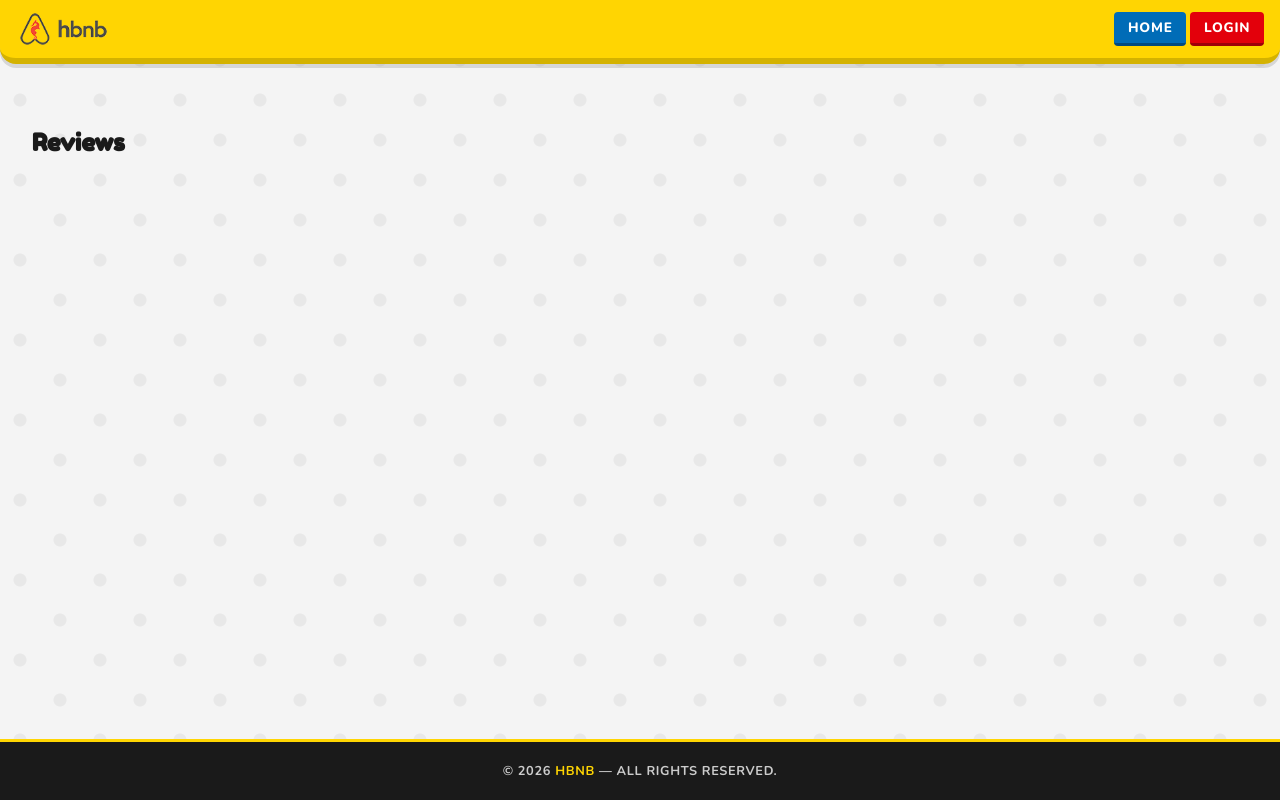
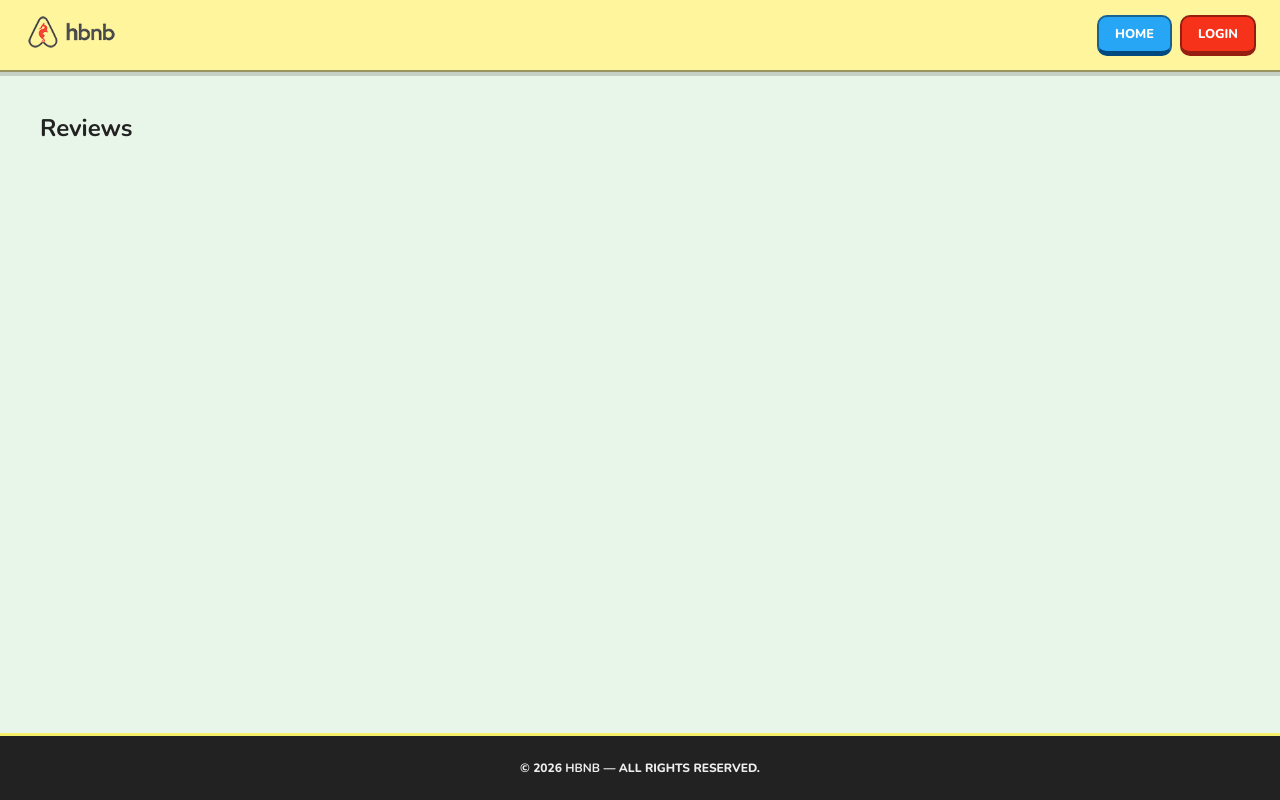
Before and after one commit to TheKasman/holberton-hbnb, a Flask app: page /place in a window 1280 px wide. Run offline with Flask 3, Linux system fonts and the light colour scheme.

Commit message:
Updated Styling

```diff
--- a/part4/app/static/styles.css
+++ b/part4/app/static/styles.css
@@ -1,20 +1,21 @@
 @import url('https://fonts.googleapis.com/css2?family=Nunito:wght@400;600;700;800;900&family=Fredoka+One&display=swap');
 
+/* ── ROOT ── */
 :root {
-    --lego-yellow: #ffd502;
-    --lego-dark: #1a1a1a;
-    --lego-red: #e3000b;
+  --lego-red: #F7321B;
+  --lego-blue: #27A6F5;
+  --lego-yellow: #F5EF69;
+  --lego-green: #66bb6a;
+
+  --lego-bg: #e8f5e9;
+  --lego-dark: #222;
   --lego-white: #ffffff;
-    --lego-blue: #006cb7;
-    --lego-gray: #cccccc;
-    --lego-green: #00a651;
-    --shadow-soft: 0 4px 0 rgba(0, 0, 0, 0.12);
-    --shadow-press: 0 2px 0 rgba(0, 0, 0, 0.2);
 
-    --radius: 12px;
+  /* softened border */
+  --lego-border: 2px solid rgba(0,0,0,0.4);
 }
 
-
+/* ── RESET ── */
 * {
   box-sizing: border-box;
   margin: 0;
@@ -23,334 +24,187 @@
 }
 
 body {
-
-    /* background-color: #f4f4f4; */
-    color: #333;
+  background-color: var(--lego-bg);
+  color: var(--lego-dark);
   min-height: 100vh;
   display: flex;
   flex-direction: column;
-
-    background:
-        radial-gradient(circle at 20px 20px, rgba(0, 0, 0, 0.05) 6px, transparent 7px),
-        radial-gradient(circle at 60px 60px, rgba(0, 0, 0, 0.05) 6px, transparent 7px),
-        #f4f4f4;
-    background-size: 80px 80px;
 }
 
 li {
-    list-style-type: none;
+  list-style: none;
 }
 
 /* ── HEADER ── */
 header {
-    background-color: var(--lego-yellow);
-    color: #000;
-    padding: 1rem;
+  background-color: #fff59d;
+  padding: 1rem 1.5rem;
+  height: 72px;
+
   display: flex;
   align-items: center;
   justify-content: space-between;
-    height: 64px;
-    border-bottom: 6px solid #d4b200;
-    box-shadow: var(--shadow-soft);
-    border-radius: 0 0 16px 16px;
+
+  border-bottom: var(--lego-border);
+  box-shadow: 0 4px 0 rgba(0,0,0,0.15);
 }
 
 .logo {
   height: 40px;
-    width: auto;
-    display: block;
 }
 
 /* ── NAV ── */
 header nav {
   display: flex;
-    align-items: center;
-    gap: 0.25rem;
+  gap: 0.5rem;
 }
 
 nav a {
-    color: var(--lego-dark);
+  display: inline-block;
+
   text-decoration: none;
   font-weight: 800;
-    font-size: 0.85rem;
+  font-size: 0.8rem;
   text-transform: uppercase;
-    letter-spacing: 0.06em;
-    padding: 0.4rem 0.85rem;
-    border-radius: 4px;
-    transition: background-color 0.15s;
+
+  padding: 0.5rem 1rem;
+  border-radius: 10px;
+
+  border: var(--lego-border);
+  border-bottom-width: 5px;
+
+  background: var(--lego-white);
+  color: var(--lego-dark);
+
+  transition: all 0.1s ease;
 }
 
-header nav a:hover {
-    background-color: rgba(0, 0, 0, 0.08);
+nav a.login-button {
+  background: var(--lego-red);
+  color: white;
 }
 
-header nav a.login-button {
-    background-color: var(--lego-red);
-    color: var(--lego-white);
-    border-bottom: 3px solid #9e0008;
-    text-transform: uppercase;
-    letter-spacing: 0.06em;
+nav a:hover {
+  transform: translateY(-2px);
 }
 
-header nav a.login-button:hover {
-    background-color: #c8000a;
+nav a:active {
+  transform: translateY(2px);
+  border-bottom-width: 2px;
 }
 
 /* ── MAIN ── */
 main {
-    padding: 2rem;
+  padding: 2.5rem;
 }
 
 /* ── FILTER ── */
 #filter {
   display: flex;
   align-items: center;
-    gap: 0.75rem;
+  gap: 1rem;
+
   margin-bottom: 2rem;
-    padding: 0.85rem 1.25rem;
-    background: var(--lego-white);
-    border-radius: 6px;
-    border-left: 5px solid var(--lego-yellow);
-    box-shadow: 0 2px 0 rgba(0, 0, 0, 0.08);
-    border-radius: 16px;
-    border-left: none;
-    border-top: 6px solid var(--lego-yellow);
+  padding: 1rem 1.5rem;
 
-    box-shadow: 0 6px 0 rgba(0, 0, 0, 0.1);
-}
+  background: #fff59d;
+  border-radius: 14px;
+  border: var(--lego-border);
 
-#filter label {
-    font-weight: 800;
-    font-size: 0.85rem;
-    text-transform: uppercase;
-    letter-spacing: 0.06em;
-    color: var(--lego-dark);
-    white-space: nowrap;
+  box-shadow: 0 4px 0 rgba(0,0,0,0.15);
 }
 
 #price-filter {
-    padding: 0.4rem 0.75rem;
-    border: 2px solid var(--lego-dark);
-    border-radius: 4px;
-    font-family: 'Nunito', sans-serif;
+  padding: 0.5rem 0.8rem;
+  border-radius: 8px;
+  border: var(--lego-border);
   font-weight: 700;
-    font-size: 0.85rem;
-    background-color: var(--lego-white);
-    color: var(--lego-dark);
+  background: white;
   cursor: pointer;
-    transition: border-color 0.15s;
 }
 
-#price-filter:focus {
-    outline: none;
-    border-color: var(--lego-blue);
-}
-
-/* ── PLACE CARD ── */
+/* ── GRID ── */
 #places-list {
   display: grid;
   grid-template-columns: repeat(auto-fill, minmax(260px, 1fr));
-    gap: 1.5rem;
+  gap: 2rem;
 }
 
+/* ── PLACE CARD (CLEAN VERSION) ── */
 .place-card {
-    margin: 20px;
-    padding: 10px;
-    background: var(--lego-white);
+  background: #FFFFFA;
+  padding: 1.25rem;
+  border-radius: 16px;
+
   display: flex;
   flex-direction: column;
-    gap: 0.6rem;
-    border-radius: 16px;
-    padding: 1rem;
-    box-shadow: 0 6px 0 rgba(0, 0, 0, 0.15);
-    border: 3px solid #eee;
-    transition: all 0.2s ease;
+  gap: 0.75rem;
+
+  border: var(--lego-border);
+  box-shadow: 0 4px 0 rgba(0,0,0,0.15);
+
+  transition: all 0.12s ease;
 }
 
-.place-card:hover {
-    transform: translateY(-3px);
-    box-shadow: 0 6px 0 rgba(0, 0, 0, 0.10);
+/* subtle LEGO accent (top strip instead of full color) */
+.place-card::before {
+  content: "";
+  height: 6px;
+  width: 100%;
+  border-radius: 6px 6px 0 0;
+  margin-bottom: 0.5rem;
+  display: block;
 }
 
+/* color variation but subtle */
+.place-card:nth-child(4n+1)::before { background: var(--lego-red); }
+.place-card:nth-child(4n+2)::before { background: var(--lego-blue); }
+.place-card:nth-child(4n+3)::before { background: var(--lego-yellow); }
+.place-card:nth-child(4n+4)::before { background: var(--lego-green); }
+
+/* hover */
+.place-card:hover {
+  transform: translateY(-5px);
+  box-shadow: 0 7px 0 rgba(0,0,0,0.2);
+}
+
+/* text hierarchy */
+.place-card h3 {
+  font-size: 1.05rem;
+  font-weight: 800;
+}
+
+.place-card p {
+  font-size: 0.85rem;
+  opacity: 0.8;
+}
+
+/* ── IMAGE ── */
 .place-image {
   width: 100%;
   height: 160px;
   object-fit: cover;
-    border-radius: 6px;
-    margin-bottom: 0.5rem;
 
-    .place-image {
   border-radius: 12px;
-        border: 3px solid #ddd;
-    }
 }
 
-/* ── FOOTER ── */
-footer {
-    background-color: var(--lego-dark);
-    color: var(--lego-gray);
-    text-align: center;
-    padding: 1.25rem 2rem;
-    margin-top: auto;
-    font-size: 0.8rem;
-    font-weight: 700;
-    text-transform: uppercase;
-    letter-spacing: 0.05em;
-    border-top: 3px solid var(--lego-yellow);
-}
-
-footer strong {
-    color: var(--lego-yellow);
-}
-
-/* ── PLACE PAGE STYLING ───────────────────────────────────── */
-
-/* Main container spacing */
-#place-details {
-    margin-bottom: 2rem;
-}
-
-/* Main place card */
-.place-info {
-    background: var(--lego-white);
-    border-radius: 10px;
-    border-left: 6px solid var(--lego-blue);
-    padding: 1.5rem;
-    box-shadow: 0 4px 0 rgba(0, 0, 0, 0.1);
-    border-radius: 16px;
-    border-left: none;
-    border-top: 6px solid var(--lego-blue);
-
-    box-shadow: 0 6px 0 rgba(0, 0, 0, 0.12);
-}
-
-/* Title */
-.place-info h1 {
-    font-family: 'Fredoka One', cursive;
-    font-size: 1.8rem;
-    color: var(--lego-dark);
-    margin-bottom: 1rem;
-}
-
-/* Info text */
-.place-info p {
-    margin-bottom: 0.5rem;
-    font-size: 0.95rem;
-}
-
-/* Highlight labels */
-.place-info strong {
-    color: var(--lego-blue);
-}
-
-/* ── REVIEWS SECTION ── */
-
-#reviews {
-    margin-top: 2rem;
-}
-
-#reviews h2 {
-    font-family: 'Fredoka One', cursive;
-    margin-bottom: 1rem;
-    color: var(--lego-dark);
-}
-
-/* Review cards */
-.review-card {
-    background: var(--lego-white);
-    border-radius: 12px;
-    padding: 1rem;
-    margin-bottom: 1rem;
-    border-left: 5px solid var(--lego-yellow);
-    box-shadow: 0 4px 0 rgba(0, 0, 0, 0.1);
-}
-
-/* ── ADD REVIEW SECTION ── */
-
-#add-review {
-    margin-top: 2rem;
-}
-
-/* Button */
+/* ── BUTTONS ── */
+button,
 #add-review-button {
   background: var(--lego-red);
   color: white;
-    border: none;
+
+  border: var(--lego-border);
+  border-bottom-width: 5px;
+
+  border-radius: 10px;
+
   padding: 0.6rem 1.2rem;
   font-weight: 800;
-    border-radius: 10px;
+  text-transform: uppercase;
+
   cursor: pointer;
-
-    box-shadow: var(--shadow-soft);
-    transition: all 0.15s ease;
-}
-
-#add-review-button:hover {
-    background-color: #c8000a;
-}
-
-/* Form container */
-.add-review.form {
-    margin-top: 1rem;
-    background: var(--lego-white);
-    padding: 1.25rem;
-    border-radius: 8px;
-    border-left: 5px solid var(--lego-yellow);
-    box-shadow: 0 2px 0 rgba(0, 0, 0, 0.08);
-}
-
-/* Form inputs */
-.add-review textarea,
-.add-review select {
-    width: 100%;
-    margin-bottom: 0.75rem;
-    padding: 0.5rem;
-    border-radius: 4px;
-    border: 2px solid var(--lego-dark);
-    font-family: 'Nunito', sans-serif;
-}
-
-/* Submit button */
-.add-review button {
-    background-color: var(--lego-blue);
-    color: var(--lego-white);
-    border: none;
-    padding: 0.5rem 1rem;
-    font-weight: 700;
-    border-radius: 4px;
-    cursor: pointer;
-    border-bottom: 3px solid #004a80;
-}
-
-.add-review button:hover {
-    background-color: #005aa3;
-}
-
-/* Place detail image */
-.place-detail-image {
-    max-width: 70%;
-    height: 30em;
-    object-fit: cover;
-    border-radius: 8px;
-    margin-bottom: 1rem;
-}
-
-/* Amenities list */
-.amenities-list {
-    list-style: none;
-    padding-left: 0;
-    margin-top: 0.5rem;
-}
-
-.amenities-list li {
-    background: var(--lego-gray);
-    padding: 0.3rem 0.6rem;
-    margin-bottom: 0.3rem;
-    border-radius: 4px;
-    display: inline-block;
-    font-size: 0.8rem;
-    font-weight: 700;
-    margin-right: 5px;
+  transition: all 0.1s ease;
 }
 
 button:hover {
@@ -359,37 +213,62 @@ button:hover {
 
 button:active {
   transform: translateY(2px);
-    box-shadow: var(--shadow-press);
+  border-bottom-width: 2px;
 }
 
+/* ── DETAIL / CARDS ── */
+.place-info,
+.review-card,
+.add-review.form {
+  background: white;
+  border-radius: 14px;
+  border: var(--lego-border);
 
-.details-button {
-    margin-top: auto;
+  padding: 1.25rem;
+  box-shadow: 0 4px 0 rgba(0,0,0,0.15);
+}
+
+/* ── FORM ── */
+.add-review textarea,
+.add-review select {
+  width: 100%;
+  margin-bottom: 0.75rem;
+  padding: 0.5rem;
+
+  border-radius: 8px;
+  border: var(--lego-border);
+}
+
+/* ── AMENITIES ── */
+.amenities-list li {
+  display: inline-block;
+
   background: var(--lego-blue);
   color: white;
 
-    font-size: 0.85rem;
+  padding: 0.3rem 0.7rem;
+  margin: 0.2rem;
+
+  border-radius: 8px;
+  border: var(--lego-border);
+
+  font-size: 0.75rem;
+  font-weight: 700;
+}
+
+/* ── FOOTER ── */
+footer {
+  background: #222;
+  color: #eee;
+
+  text-align: center;
+  padding: 1.5rem;
+
+  margin-top: auto;
+
+  font-size: 0.75rem;
   font-weight: 800;
-    letter-spacing: 0.05em;
   text-transform: uppercase;
 
-    padding: 0.6rem 1rem;
-    border-radius: 10px;
-
-    border: none;
-    cursor: pointer;
-
-    box-shadow: 0 5px 0 #004a80;
-    transition: all 0.15s ease;
+  border-top: 3px solid var(--lego-yellow);
 }
-
-/* Hover = slight lift */
-.details-button:hover {
-    transform: translateY(-2px);
-}
-
-/* Click = press down */
-.details-button:active {
-    transform: translateY(2px);
-    box-shadow: 0 2px 0 #004a80;
-}
```
Lines whose indentation alone changed are shown as unchanged.
